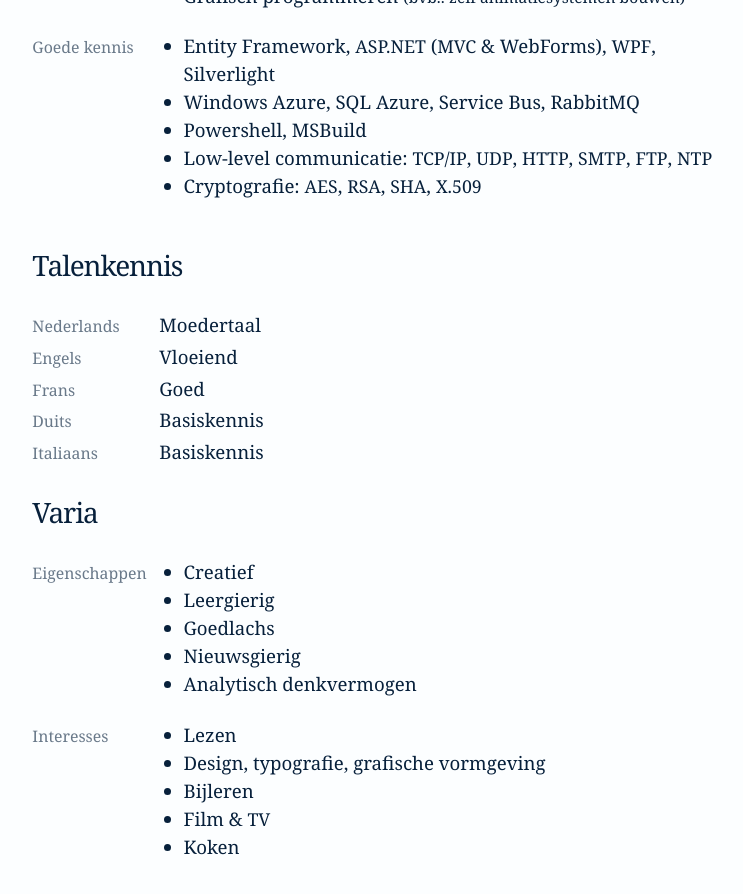
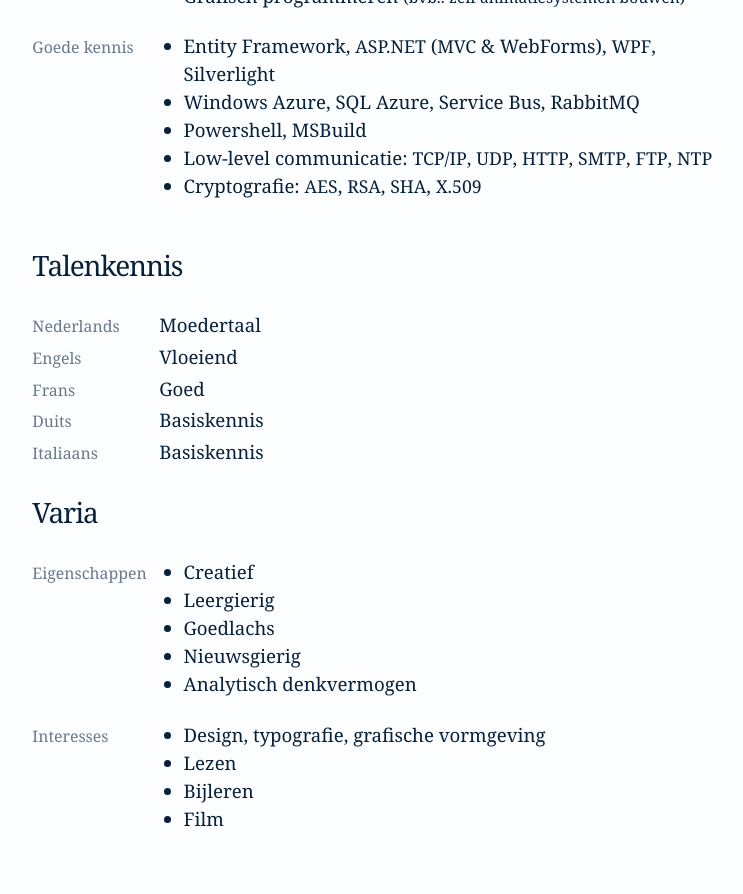
Before and after one commit to tommy-carlier/etc.tcx.be, a Jekyll site: the page built from cv/index.html, in a window 1280 px wide and 900 px high, scrolled down 1565 px. Shown: the top 894 px of the window, without its empty margins (253-996 px from the left). Built offline with Jekyll 4.4.1, drawn with Linux system fonts in a browser that asks for light colours; comment, search, counter and statistics services are not loaded; after the commit the page ends 2437 px from its top, so only the background shows below that; some of the changed text lies outside the part shown.

Commit message:
Updated content

```diff
--- a/cv/index.html
+++ b/cv/index.html
@@ -86,10 +86,9 @@ th { min-width: 8em; }
     <li>Analytisch denkvermogen
   </ul></tr>
   <tr><th>Interesses<td><ul>
+    <li>Design, typografie, grafische vormgeving
     <li>Lezen
-    <li>Design, typografie, grafische vormgeving
     <li>Bijleren
-    <li>Film &amp; <abbr>TV</abbr>
-    <li>Koken
+    <li>Film
   </ul></tr>
 </table>
```
Also changed, not shown: other parts of cv/index.html (+1 -1 lines).
